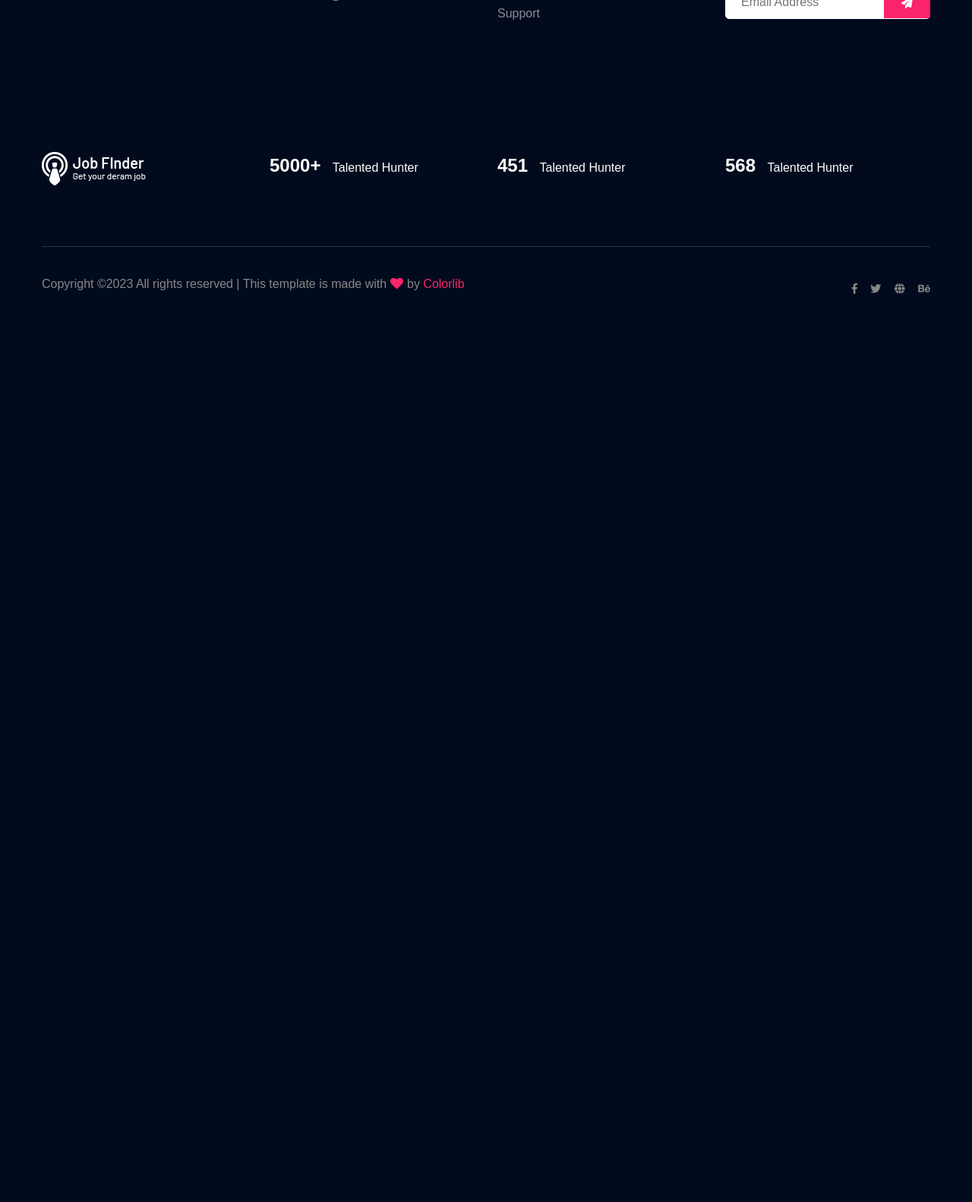
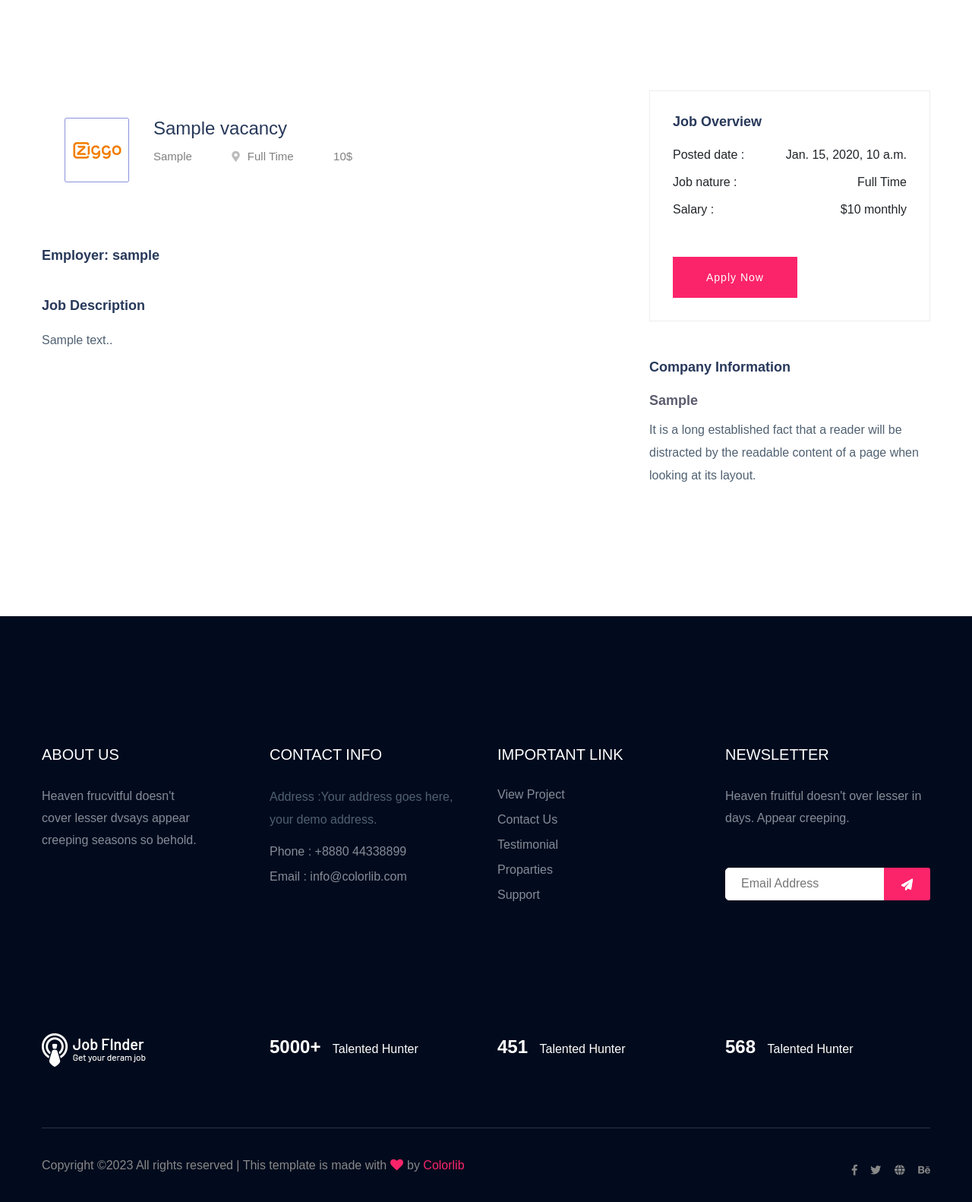
Before and after one commit to sieviertsev/job-board-web, a Django app: page /vacancy/1/ in a window 1280 px wide. Shown: the part 535-2117 px from the top of the page at 76% size. Before the commit the page ends 922 px from the top, so only its background shows below. Run offline with Django 4.2, Linux system fonts and the light colour scheme; tables that the repository leaves empty hold one stand-in row (values such as "Sample post"); some libraries are stand-ins or nearby versions; some web fonts are replaced.

Commit message:
feat(vacancy): added vacancy details

```diff
--- a/api/templates/vacancy/list-of-vacancies.html
+++ b/api/templates/vacancy/list-of-vacancies.html
@@ -158,7 +158,7 @@
                                 </div>
                             </div>
                             <div class="items-link items-link2 f-right">
-                                <a href="/application/create/{{vacancy.id}}/">Apply</a>
+                                <a href="/vacancy/{{vacancy.id}}/">Apply</a>
                                 <span>{{ vacancy.time_ago }}</span>
                             </div>
                         </div>
--- a/api/templates/vacancy/vacancy-details.html
+++ b/api/templates/vacancy/vacancy-details.html
@@ -1,11 +1,102 @@
 {% extends 'index.html' %}
+{% load static %}
 
 {% block title %}Vacancy details{% endblock %}
 
 {% block content %}
-
-    <h1>{{vacancy.name}}</h1>
+<!--    <h1>{{vacancy.name}}</h1>
 
     <p>{{vacancy.description}}</p>
+ -->
+
+
+<!-- Hero Area Start-->
+<div class="slider-area ">
+    <div class="single-slider section-overly slider-height2 d-flex align-items-center" data-background="{% static 'assets/img/hero/about.jpg' %}">
+        <div class="container">
+            <div class="row">
+                <div class="col-xl-12">
+                    <div class="hero-cap text-center">
+                        <h2>{{vacancy.category}}</h2>
+                    </div>
+                </div>
+            </div>
+        </div>
+    </div>
+    </div>
+    <!-- Hero Area End -->
+    <!-- job post company Start -->
+    <div class="job-post-company pt-120 pb-120">
+        <div class="container">
+            <div class="row justify-content-between">
+                <!-- Left Content -->
+                <div class="col-xl-7 col-lg-8">
+                    <!-- job single -->
+                    <div class="single-job-items mb-50">
+                        <div class="job-items">
+                            <div class="company-img company-img-details">
+                                <a href="#"><img src="{% static 'assets/img/icon/job-list1.png' %}" alt=""></a>
+                            </div>
+                            <div class="job-tittle">
+                                <a href="#">
+                                    <h4>{{vacancy.name}}</h4>
+                                </a>
+                                <ul>
+                                    <li>{{vacancy.agency}}</li>
+                                    <li><i class="fas fa-map-marker-alt"></i>{{vacancy.type}}</li>
+                                    <li>{{vacancy.price}}$</li>
+                                </ul>
+                            </div>
+                        </div>
+                    </div>
+                      <!-- job single End -->
+
+                    <div class="job-post-details">
+                        <div class="post-details1 mb-50">
+                            <!-- Small Section Tittle -->
+                            <div class="small-section-tittle">
+                                <h4>Employer: {{vacancy.employer}}</h4>
+                            </div>
+                            <br>
+                            <div class="small-section-tittle">
+                                <h4>Job Description</h4>
+                            </div>
+                            <p>{{vacancy.description}}.</p>
+                        </div>
+
+                    </div>
+
+                </div>
+                <!-- Right Content -->
+                <div class="col-xl-4 col-lg-4">
+                    <div class="post-details3  mb-50">
+                        <!-- Small Section Tittle -->
+                       <div class="small-section-tittle">
+                           <h4>Job Overview</h4>
+                       </div>
+                      <ul>
+                          <li>Posted date : <span>{{vacancy.created_at}}</span></li>
+                          <li>Job nature : <span>{{vacancy.type}}</span></li>
+                          <li>Salary :  <span>${{vacancy.price}} monthly</span></li>
+                      </ul>
+                     <div class="apply-btn2">
+                        <a href="/application/create/{{vacancy.id}}" class="btn">Apply Now</a>
+                     </div>
+                   </div>
+                    <div class="post-details4  mb-50">
+                        <!-- Small Section Tittle -->
+                       <div class="small-section-tittle">
+                           <h4>Company Information</h4>
+                       </div>
+                          <span>{{vacancy.agency}}</span>
+                          <p>It is a long established fact that a reader will be distracted by the readable content of a page when looking at its layout.</p>
+                   </div>
+                </div>
+            </div>
+        </div>
+    </div>
+    <!-- job post company End -->
+
+</main>
 
 {% endblock %}
```
